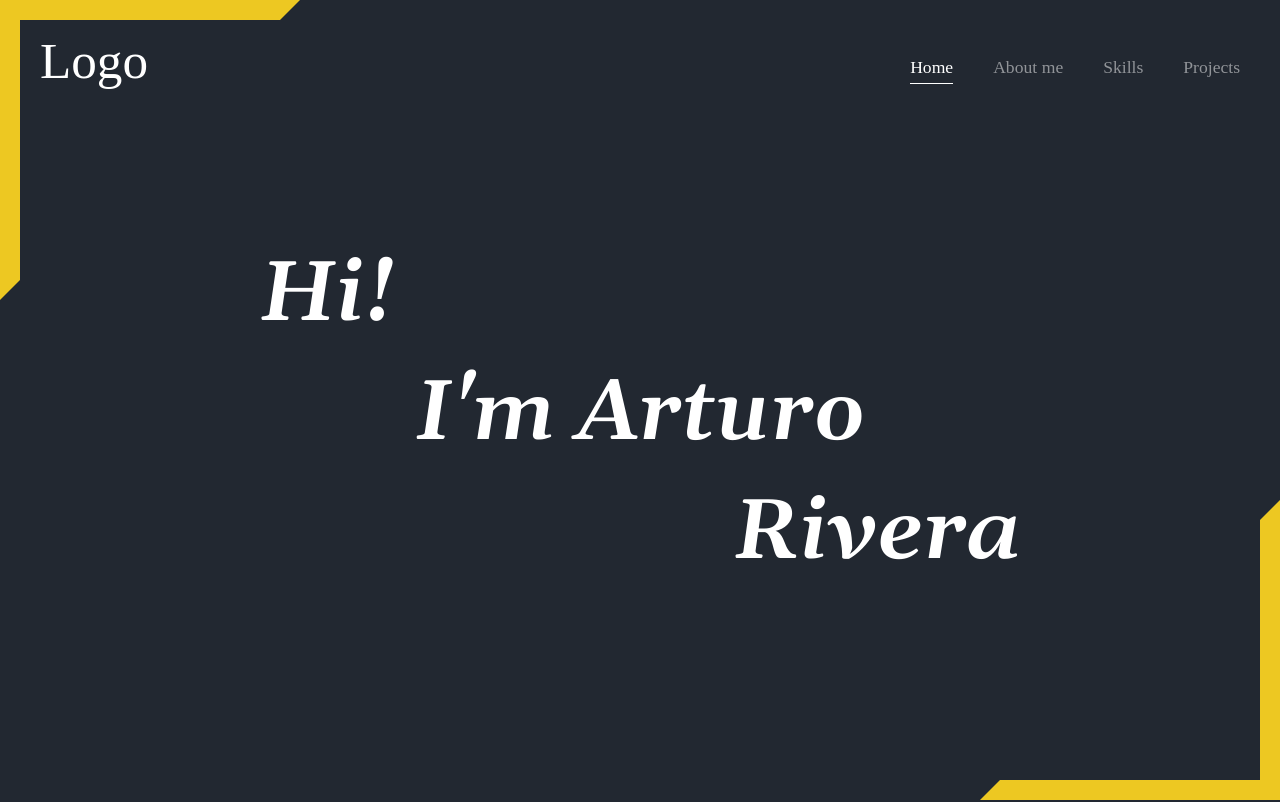
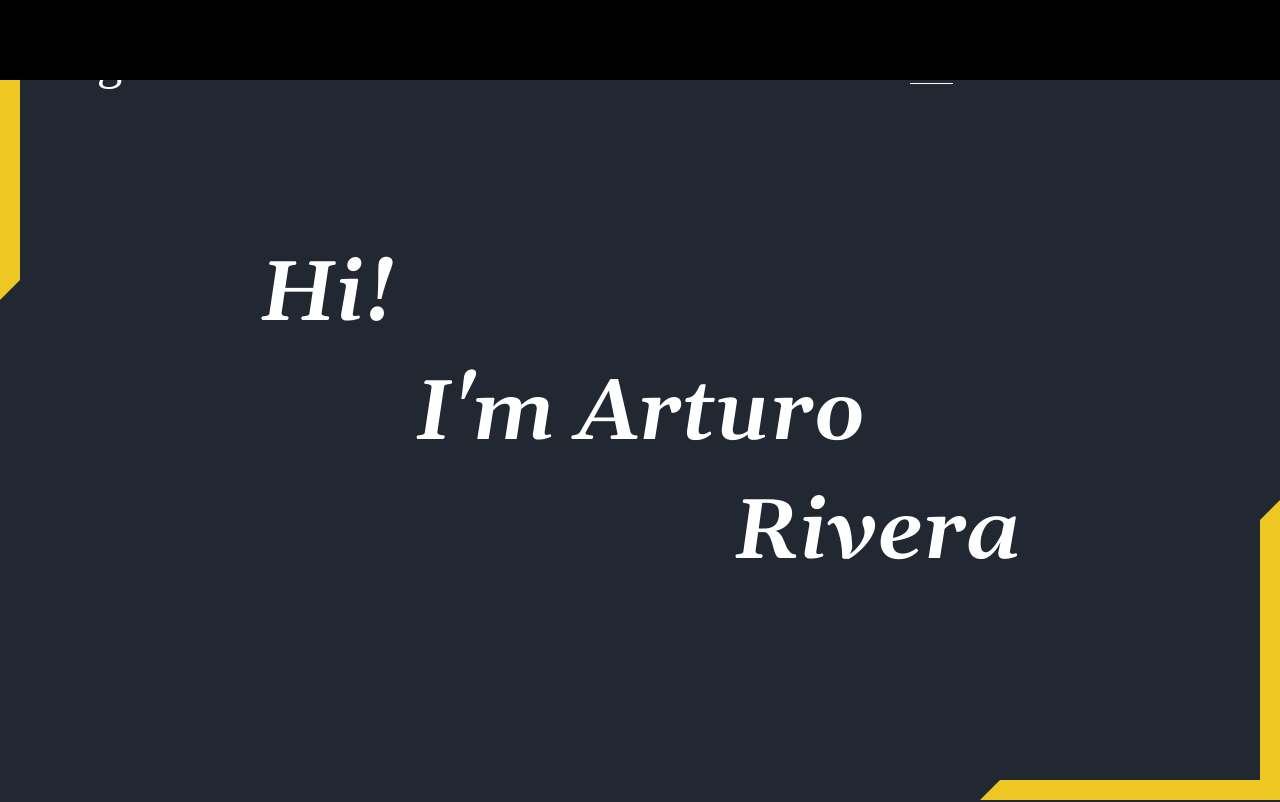
Before and after one commit to Houser97/Portfolio, a React (Create React App) app: page / in a window 1280 px wide. Shown: the top 802 px of the page. Built offline with nearby package versions, Linux system fonts and the light colour scheme.

Commit message:
Set height of newly div to be the same as the header and place it at top

```diff
--- a/src/styles/Header.css
+++ b/src/styles/Header.css
@@ -123,6 +123,9 @@ header a {
     background-color: black;
     z-index: 9;
     position: absolute;
+    width: 100%;
+    height: 80px;
+    top: 0px;
 }
 
 /*Nav section*/
```
